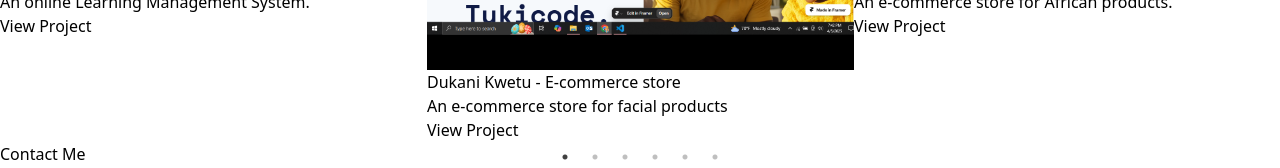
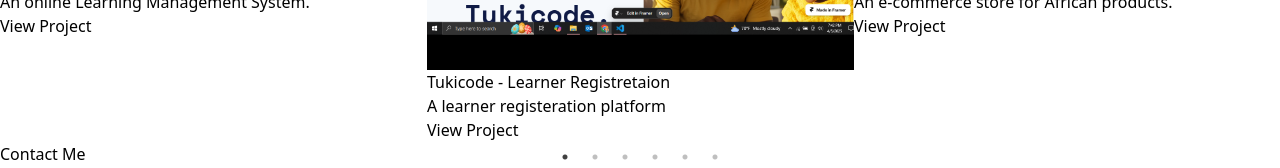
Before and after one commit to Staicy254/Otambo-Library, a React (Vite) app in the folder Portfolio/: page / in a window 1280 px wide. Shown: the part 3569-3737 px from the top of the page. Built offline with nearby package versions, Linux system fonts and the light colour scheme.

Commit message:
name-updatepj2

```diff
--- a/Portfolio/src/components/projects/Projects.jsx
+++ b/Portfolio/src/components/projects/Projects.jsx
@@ -12,11 +12,11 @@
 export default function Projects() {
     const listProjects = [
         {id:1, image:image, title:'ProsperMinds Limited - Online LMS', description:'An online Learning Management System.', link:'https://prospermindslive.com/'},
-        {id:2, image:image2, title:'Dukani Kwetu - E-commerce store', description:'An e-commerce store for facial products', link:'https://thriving-environment-962406.framer.app/'},
+        {id:2, image:image2, title:'Tukicode - Learner Registretaion', description:'A learner registeration platform', link:'https://best-root-282036.framer.app/'},
         {id:3, image:image3, title:'Zendawa Africa - E-commerce Store', description:'An e-commerce store for African products.', link:'https://staicy254.github.io/Zendawa_Africa/'},
         {id:4, image:image4, title:'Clario - Eye wear Shop', description:'A shop selling various eyewear.', link:'https://diligent-architecture-358933.framer.app/'},
         {id:5, image:image5, title:'Cucus Eatery - Restaurant Menu', description:'A restaurant menu.', link:'https://staicy254.github.io/Cucu-s_Eatery/'},
-        {id:6, image:image6, title:'Wattpad 3D- Simple 3D Page', description:'A 3D informational site', link:'https://minimal-menu-333967.framer.app/'},
+        {id:6, image:image6, title:'Elana Noire - Perfumes and scents', description:'A Perfume shop site', link:'https://strong-card-389332.framer.app/'},
     ];
 
     const settings = {
```
